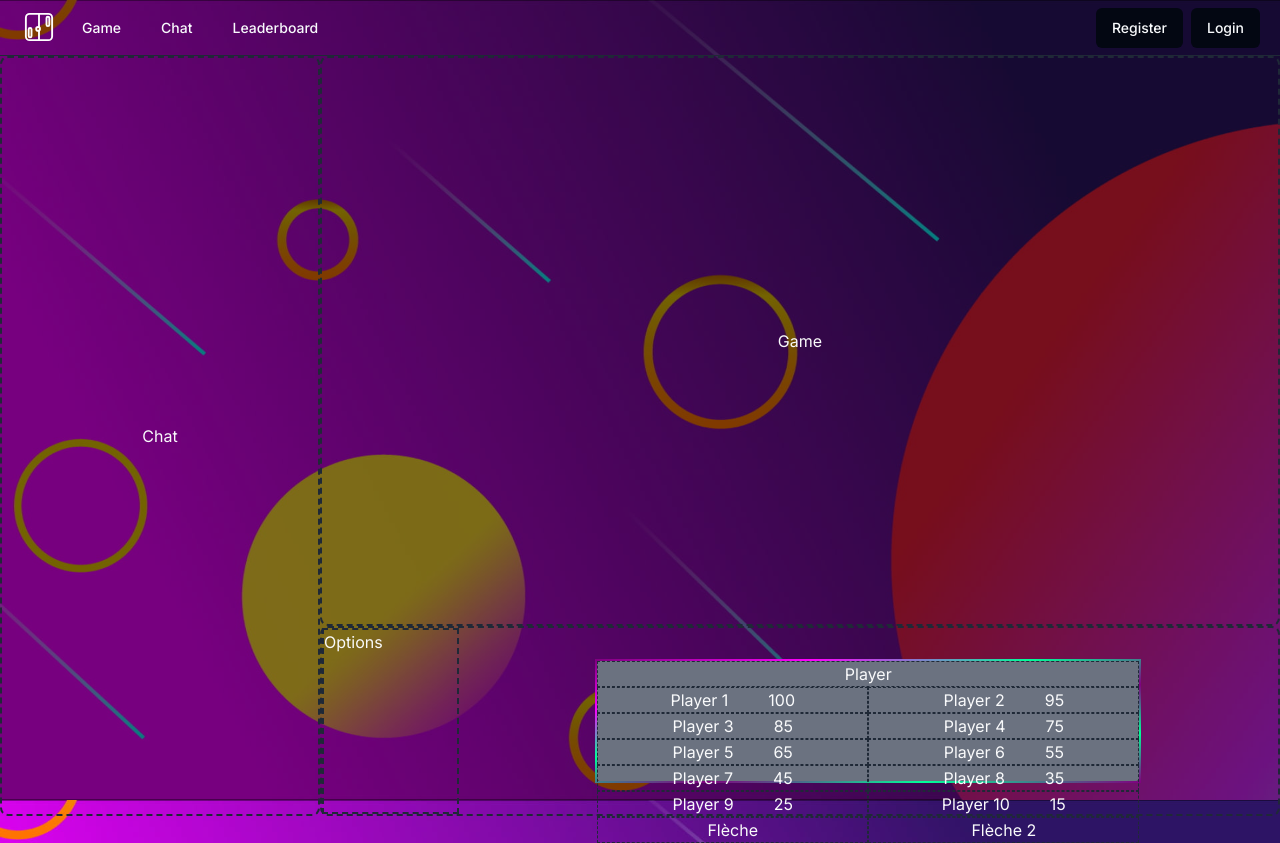
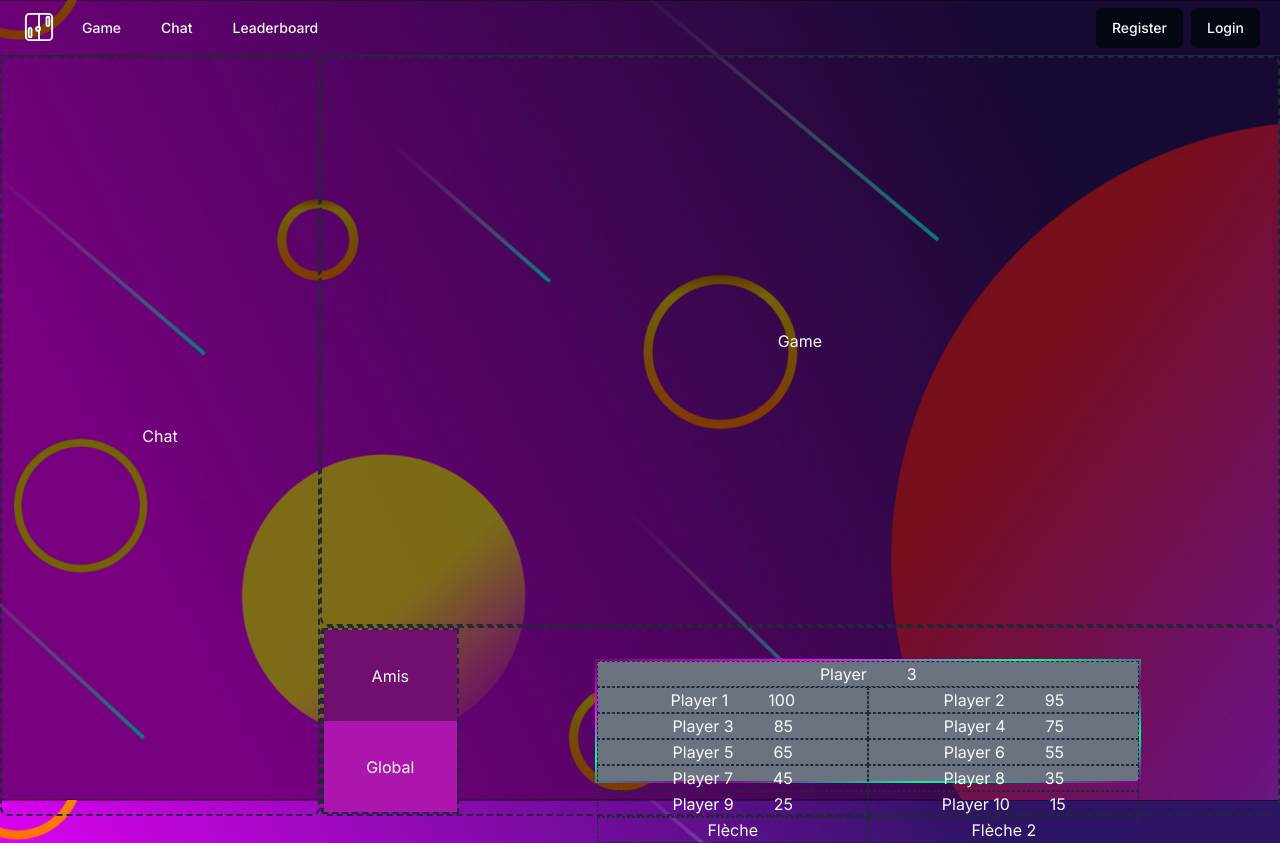
Before and after one commit to thetranscendenceteam/ft_transcendence, a Next.js app in the folder src/front/: page / in a window 1280 px wide. Built offline with nearby package versions, Linux system fonts and the light colour scheme; no server answers.

Commit message:
updated_score_board

```diff
--- a/src/front/src/components/board.tsx
+++ b/src/front/src/components/board.tsx
@@ -17,9 +17,15 @@ const players: { name:string; score: number}[] = [
 
 return (
   <div className="h-full w-full flex grid grid-cols-7 items-center justify-center border-2 border-dashed rounded-lg">
-    <div className="h-full border-2 border-dashed">Options</div>
+    <div className="h-full border-2 border-dashed flex grid grid-rows-2 grid-cols-1">
+      <div className="bg-[#710f71] flex justify-center items-center">Amis</div>
+      <div className="bg-[#ac16ac] flex justify-center items-center">Global</div>
+    </div>
     <div className="h-4/6 col-span-6 col-start-3 col-end-7 grid grid-cols-2 scoreboard bg-gray-500">
-      <div className="border border-dashed col-span-2 flex items-center justify-center">Player</div>
+      <div className="border border-dashed col-span-2 flex items-center justify-center">
+        <span>Player</span>
+        <span className="ml-10">3</span>
+      </div>
       {players.map((player, index) => (
         <div key={index} className="border border-dashed flex items-center justify-center">
           <span>{player.name}</span>
```
Also changed, not shown: 1 other file (tests, documents, lock files or other folders).
